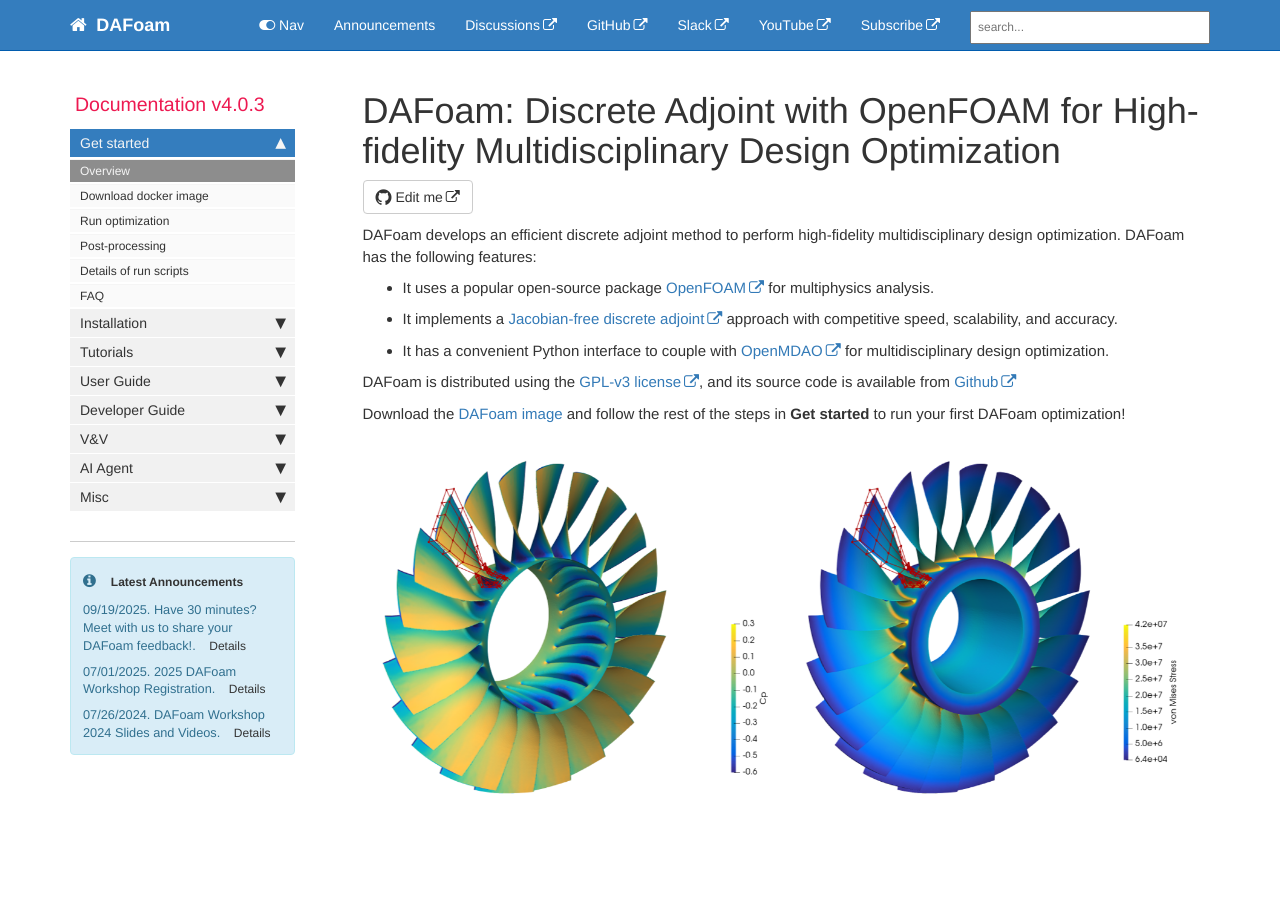
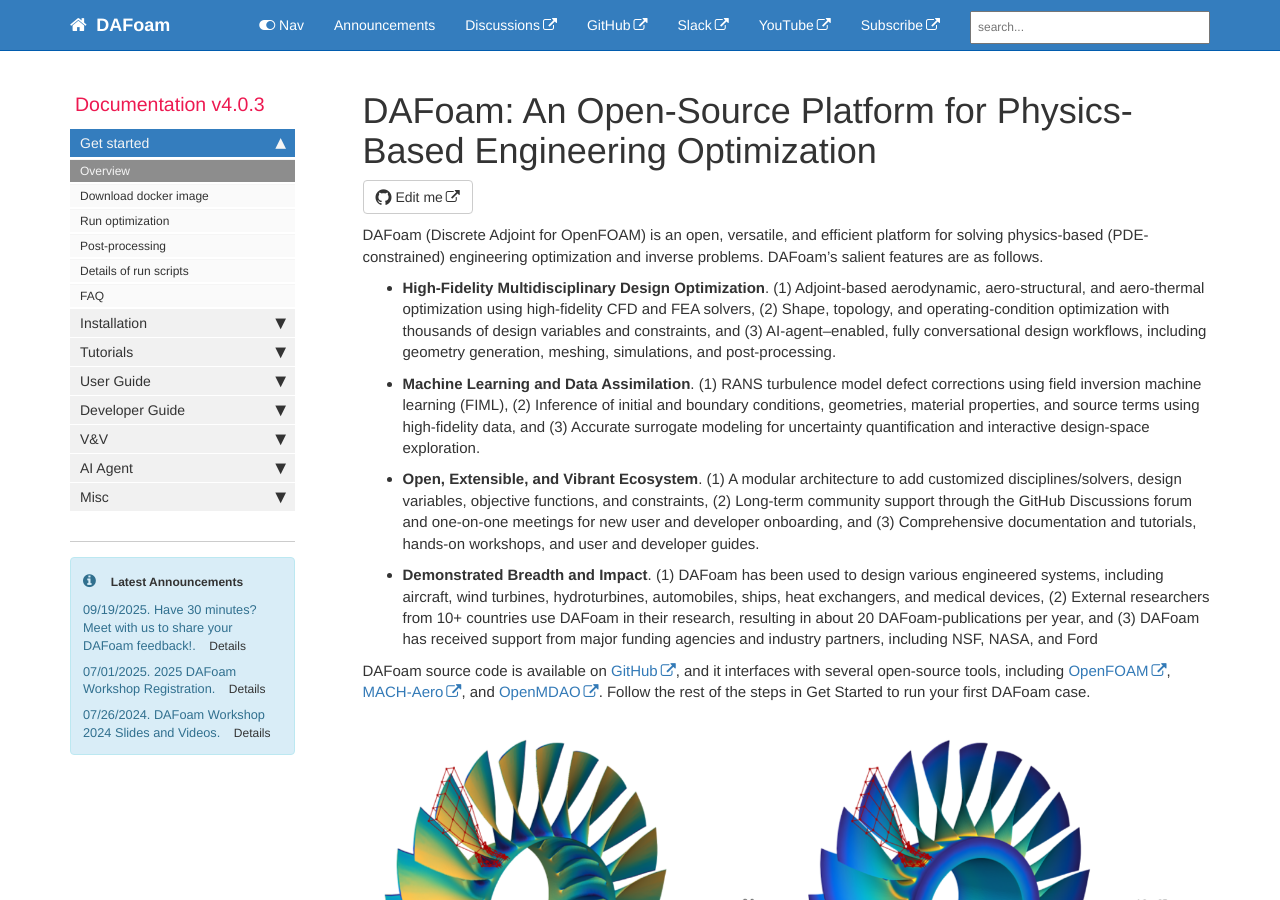
Before and after one commit to DAFoam/DAFoam.github.io, a Jekyll site: the page built from index.md, in a window 1280 px wide and 900 px high. Built offline with Jekyll 4.4.1, drawn with Linux system fonts in a browser that asks for light colours; comment, search, counter and statistics services are not loaded.

Commit message:
content update

```diff
--- a/index.md
+++ b/index.md
@@ -1,20 +1,23 @@
 ---
-title: "DAFoam: Discrete Adjoint with OpenFOAM for High-fidelity Multidisciplinary Design Optimization"
-keywords: sample homepage
+title: "DAFoam: An Open-Source Platform for Physics-Based Engineering Optimization"
+keywords: DAFoam, OpenFOAM, adjoint, CFD, optimization, inverse problems, machine learning, AI, surrogate
 sidebar: mydoc_sidebar
 permalink: index.html
 summary:
 ---
 
-DAFoam develops an efficient discrete adjoint method to perform high-fidelity multidisciplinary design optimization. DAFoam has the following features:
+DAFoam (Discrete Adjoint for OpenFOAM) is an open, versatile, and efficient platform for solving physics-based (PDE-constrained) engineering optimization and inverse problems. DAFoam's salient features are as follows.
 
-- It uses a popular open-source package [OpenFOAM](https://www.openfoam.com) for multiphysics analysis.
-- It implements a [Jacobian-free discrete adjoint](https://www.sciencedirect.com/science/article/abs/pii/S0376042119300120) approach with competitive speed, scalability, and accuracy.
-- It has a convenient Python interface to couple with [OpenMDAO](https://openmdao.org) for multidisciplinary design optimization.
+- **High-Fidelity Multidisciplinary Design Optimization**. (1) Adjoint-based aerodynamic, aero-structural, and aero-thermal optimization using high-fidelity CFD and FEA solvers, (2) Shape, topology, and operating-condition optimization with thousands of design variables and constraints, and (3) AI-agent–enabled, fully conversational design workflows, including geometry generation, meshing, simulations, and post-processing.
 
-DAFoam is distributed using the [GPL-v3 license](https://www.gnu.org/licenses/gpl-3.0.en.html), and its source code is available from [Github](https://github.com/mdolab/dafoam)
+- **Machine Learning and Data Assimilation**. (1) RANS turbulence model defect corrections using field inversion machine learning (FIML), (2) Inference of initial and boundary conditions, geometries, material properties, and source terms using high-fidelity data, and (3) Accurate surrogate modeling for uncertainty quantification and interactive design-space exploration.
 
-Download the [DAFoam image](mydoc_get_started_download_docker.html) and follow the rest of the steps in **Get started** to run your first DAFoam optimization!
+- **Open, Extensible, and Vibrant Ecosystem**. (1) A modular architecture to add customized disciplines/solvers, design variables, objective functions, and constraints, (2) Long-term community support through the GitHub Discussions forum and one-on-one meetings for new user and developer onboarding, and (3) Comprehensive documentation and tutorials, hands-on workshops, and user and developer guides.
+
+- **Demonstrated Breadth and Impact**. (1) DAFoam has been used to design various engineered systems, including aircraft, wind turbines, hydroturbines, automobiles, ships, heat exchangers, and medical devices, (2) External researchers from 10+ countries use DAFoam in their research, resulting in about 20 DAFoam-publications per year, and (3) DAFoam has received support from major funding agencies and industry partners, including NSF, NASA, and Ford
+
+DAFoam source code is available on [GitHub](https://github.com/mdolab/dafoam), and it interfaces with several open-source tools, including [OpenFOAM](https://www.openfoam.com), [MACH-Aero](https://mdolab-mach-aero.readthedocs-hosted.com/en/latest/index.html), and [OpenMDAO](https://openmdao.org). Follow the rest of the steps in Get Started to run your first DAFoam case.
+
 
 <div markdown="0" id="carousel" class="carousel slide" data-ride="carousel" data-interval="2000" data-pause="hover" >
     <!-- Menu -->
```
Also changed, not shown: pages/mydoc/mydoc_get_started_home.md (deleted, +0 -58 lines).
